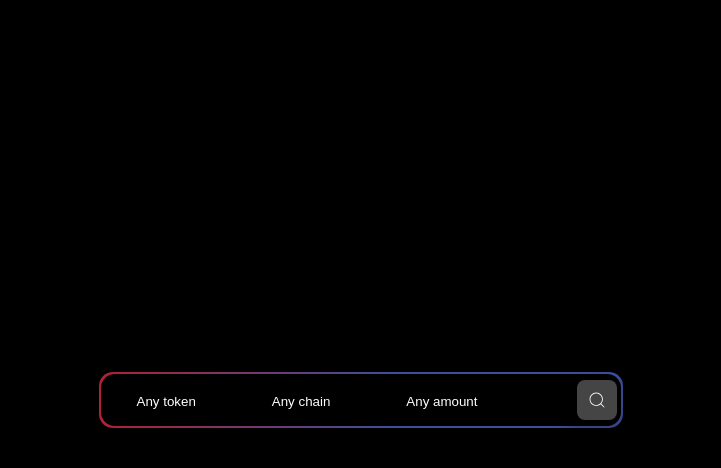
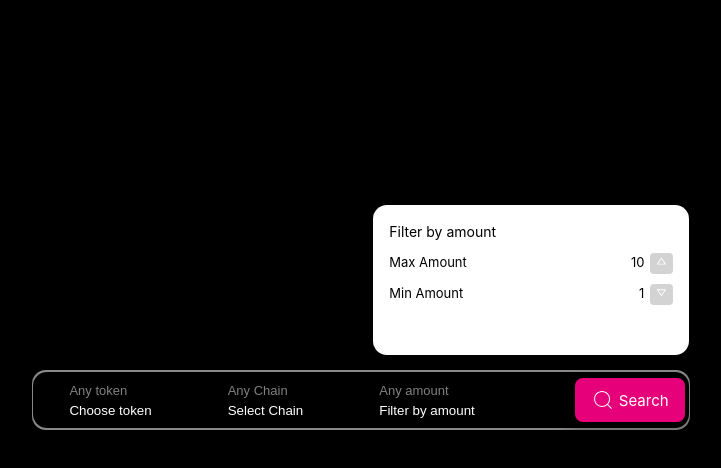
Before and after one commit to ap211unitech/Polkadex-Frontend-Challange, a Next.js app: page / in a window 1280 px wide. Both pictures are taken after a click on the button "Any token". Shown: the top 468 px of the page, without its empty margins (279-1000 px from the left). Built offline with nearby package versions, Linux system fonts and the light colour scheme.

Commit message:
Amount Card  Made

```diff
--- a/components/button.tsx
+++ b/components/button.tsx
@@ -1,8 +1,9 @@
 import styled from 'styled-components'
-import Link from 'next/link'
 import { Fragment } from 'react'
+import { BiDownArrow, BiUpArrow } from 'react-icons/bi';
 
 export const Button = styled.button`
+    position: relative;
     border: none;
     outline: none;
     background: none;
@@ -10,12 +11,79 @@ export const Button = styled.button`
     padding-right:70px;
     cursor:pointer;
     color: white;
+    display: inline-block;
+    text-align: left;
 `
 
-export default function Cards({ text }) {
+export const Subtext = styled.div`
+    color: gray;
+    padding-bottom: 5px;
+    font-size: small;
+`
+
+export const CardWrapper = styled.span`
+    position: absolute;
+    top: -280%;
+    font-size: small;
+    background-color: white;
+    color: black;
+    border-radius: 14px;
+    padding:4px 16px 4px 16px;
+    height: 150px;
+    width: 48%;
+    p{
+        font-size: 14px;
+    }
+`
+
+const CardAmount = ({ cardText, amount, setAmount }) => {
     return (
         <Fragment>
-            <Button>{text}</Button>
+            <CardWrapper>
+                <p style={{ fontSize: '14px' }}>
+                    {cardText}
+                </p>
+
+                <div style={{ display: 'flex', flexDirection: 'column', gap: 15 }}>
+                    <div style={{ display: 'flex', justifyContent: 'space-between', alignItems: 'center', gap: '30px' }}>
+                        <div>
+                            Max Amount
+                        </div>
+                        <div>
+                            {amount?.max}
+                            <span style={{ background: 'lightgray', color: 'white', padding: '4px 6px', marginLeft: 6, borderRadius: 4, fontSize: 'smaller', cursor: 'pointer' }} onClick={() => setAmount('max')}>
+                                <BiUpArrow />
+                            </span>
+                        </div>
+                    </div>
+                    <div style={{ display: 'flex', justifyContent: 'space-between', alignItems: 'center', gap: '30px' }}>
+                        <div>
+                            Min Amount
+                        </div>
+                        <div>
+                            {amount?.min}
+                            <span style={{ background: 'lightgray', color: 'white', padding: '4px 6px', marginLeft: 6, borderRadius: 4, fontSize: 'smaller', cursor: 'pointer' }} onClick={() => setAmount('min')}>
+                                <BiDownArrow />
+                            </span>
+                        </div>
+                    </div>
+                </div>
+
+            </CardWrapper>
+        </Fragment >
+    )
+}
+
+export default function Buttons({ text, subText = undefined, setState, amounts, setAmounts }) {
+    return (
+        <Fragment>
+            {subText && text.includes('amount') && <CardAmount cardText={text} amount={amounts} setAmount={setAmounts} />}
+            <Button>
+                {subText && <Subtext>
+                    {subText}
+                </Subtext>}
+                {text}
+            </Button>
         </Fragment>
     )
 }
--- a/components/sharedstyles.tsx
+++ b/components/sharedstyles.tsx
@@ -73,16 +73,29 @@ const Icon = styled.div`
   border-radius:8px;
   cursor: pointer;
   box-shadow: 0px 10px 15px 10px rgb(0 0 0 / 15%);
-  background-color: rgb(228 228 228 / 30%);
+  background-color: rgb(228 228 228 / 16%);
   backdrop-filter: blur(8px); /* Chrome and Opera */
   -webkit-backdrop-filter: blur(8px);  /* Safari 9+ */
 `
 
+const SecondaryIcon = styled.div`
+  display: flex;
+  justify-content:center;
+  align-items:center;
+  color: white;
+  font-size:15px;
+  padding:10px 16px;
+  border-radius:8px;
+  cursor: pointer;
+  box-shadow: 0px 10px 15px 10px rgb(0 0 0 / 15%);
+  background-color: rgb(230, 0, 122);
+`
+
 const ModuleBorderWrap = styled.div`
     position: relative;
-    background: linear-gradient(to right, #b12038 0%, #3f4e9c 55% );
+    background:  ${(props) => (props.isMenuVisible ? "#8a8a8a" : "linear-gradient(to right, rgb(230, 0, 122) 0%, #3f4e9c 55% )")};
     padding: 1.6px 1.6px 1.6px 1.6px;
     border-radius: 14px;
 `
 
-export { Container, Main, Title, Description, CodeTag, Icon, ModuleBorderWrap, Wrapper }
+export { Container, Main, Title, Description, CodeTag, Icon, ModuleBorderWrap, Wrapper, SecondaryIcon }
--- a/package.json
+++ b/package.json
@@ -6,6 +6,7 @@
     "start": "next start"
   },
   "dependencies": {
+    "framer-motion": "^8.5.3",
     "next": "latest",
     "react": "^18.2.0",
     "react-dom": "^18.2.0",
--- /dev/null
+++ b/pages/index.jsx
@@ -0,0 +1,96 @@
+import Head from 'next/head'
+import { Container, ModuleBorderWrap, Wrapper, Icon, SecondaryIcon } from '../components/sharedstyles'
+import Button from '../components/button';
+import styled from 'styled-components';
+import { CiSearch } from 'react-icons/ci';
+import { motion } from 'framer-motion';
+import { useState } from 'react';
+
+export default function Home() {
+
+  const [menu, setMenu] = useState(false);
+  const [token, setToken] = useState({
+    title: 'Choose token',
+    subTitle: 'Any token',
+    items: [
+      { text: 'Ethereum', subText: 'ETH' },
+      { text: 'Cardano', subText: 'ADA' },
+    ]
+  });
+
+  const [chain, setChain] = useState({
+    title: 'Select Chain',
+    subTitle: 'Any Chain',
+    items: [
+      { text: 'Ethereum Mannet', subText: null },
+      { text: 'Ropsten', subText: null },
+    ]
+  });
+
+  const [amount, setAmount] = useState({
+    title: 'Filter by amount',
+    subTitle: 'Any amount',
+    items: []
+  });
+
+  const [showDesc, setShowDesc] = useState(false);
+
+  const [amounts, setAmounts] = useState({
+    min: 1,
+    max: 10
+  });
+
+  const handleAmountsChange = (key) => {
+    const change = {
+      [key]: key === 'max' ? amounts['max'] + 1 : amounts['min'] - 1
+    }
+    setAmounts({ ...amounts, ...change })
+  }
+
+
+
+  return (
+    <Container>
+      <Head>
+        <title>Polkadex Frontend Developer Challange</title>
+        <meta name="description" content="Generated by create next app" />
+        <link rel="icon" href="/favicon.ico" />
+      </Head>
+
+      {!menu ? <ModuleBorderWrap>
+        <Wrapper onClick={() => setMenu(true)}>
+          <Button text={token.subTitle} />
+          <Button text={chain.subTitle} />
+          <Button text={amount.subTitle} />
+          <Icon>
+            <CiSearch size={'20'} />
+          </Icon>
+        </Wrapper>
+      </ModuleBorderWrap>
+        :
+        <motion.div
+          initial={{ scaleX: 0.3, scaleY: 0.5 }}
+          animate={{ scaleX: 1, scaleY: 1 }}
+          transition={{ duration: 0.5 }}
+        >
+          <ModuleBorderWrap isMenuVisible={menu}>
+            <Wrapper>
+              <div>
+                <Button subText={token.subTitle} text={token.title} setState={setToken} />
+                <Button subText={chain.subTitle} text={chain.title} />
+                <Button subText={amount.subTitle} text={amount.title} amounts={amounts} setAmounts={handleAmountsChange} />
+              </div>
+              <SecondaryIcon>
+                <CiSearch size={'24'} />
+                <span style={{ marginLeft: 4 }}>
+                  Search
+                </span>
+              </SecondaryIcon>
+            </Wrapper>
+          </ModuleBorderWrap>
+        </motion.div>
+      }
+
+    </Container>
+  )
+}
--- a/pages/index.tsx
+++ /dev/null
@@ -1,32 +0,0 @@
-import Head from 'next/head'
-import { Container, ModuleBorderWrap, Wrapper, Icon } from '../components/sharedstyles'
-import Button from '../components/button';
-import styled from 'styled-components';
-import { CiSearch } from 'react-icons/ci';
-
-
-export default function Home() {
-  return (
-    <Container>
-      <Head>
-        <title>Create Next App</title>
-        <meta name="description" content="Generated by create next app" />
-        <link rel="icon" href="/favicon.ico" />
-      </Head>
-
-      <ModuleBorderWrap>
-        <Wrapper>
-          <div>
-            <Button text='Any token' />
-            <Button text='Any chain' />
-            <Button text='Any amount' />
-          </div>
-          <Icon>
-            <CiSearch size={'20'} />
-          </Icon>
-        </Wrapper>
-      </ModuleBorderWrap>
-
-    </Container>
-  )
-}
--- a/tsconfig.json
+++ b/tsconfig.json
@@ -15,6 +15,6 @@
     "isolatedModules": true,
     "jsx": "preserve"
   },
-  "include": ["next-env.d.ts", "**/*.ts", "**/*.tsx"],
+  "include": ["next-env.d.ts", "**/*.ts", "**/*.tsx", "pages/index.jsx", "components/button.tsx"],
   "exclude": ["node_modules"]
 }
```
Also changed, not shown: 1 other file (tests, documents, lock files or other folders).
